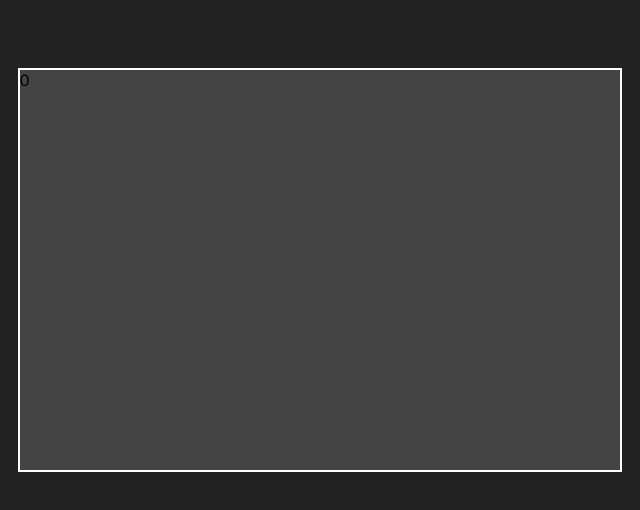
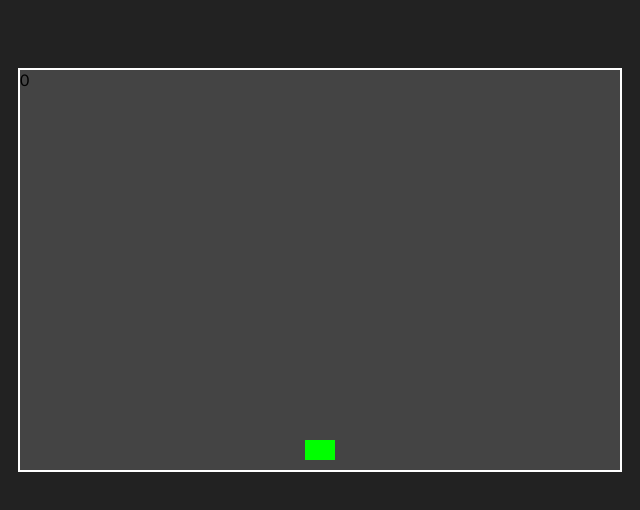
Before and after one commit to dev-ggomes/space-invaders-2D, a plain HTML site: page index.html in a window 1280 px wide. Shown: the part 130-640 px from the top of the page, 320-960 px from the left. Drawn offline with Linux system fonts and the light colour scheme.

Commit message:
player model CSS done

```diff
--- a/style.css
+++ b/style.css
@@ -26,6 +26,16 @@ body{
     background-color: var(--color-dark2);
     overflow: hidden;
     border: 2px solid var(--color-white);
+}
+
+#player{
+    position: absolute;
+    bottom: 10px;
+    left: 50%;
+    transform: translateX(-50%);
+    width: 30px;
+    height: 20px;
+    background-color: lime;
 }
 
 .logo-png{
```
